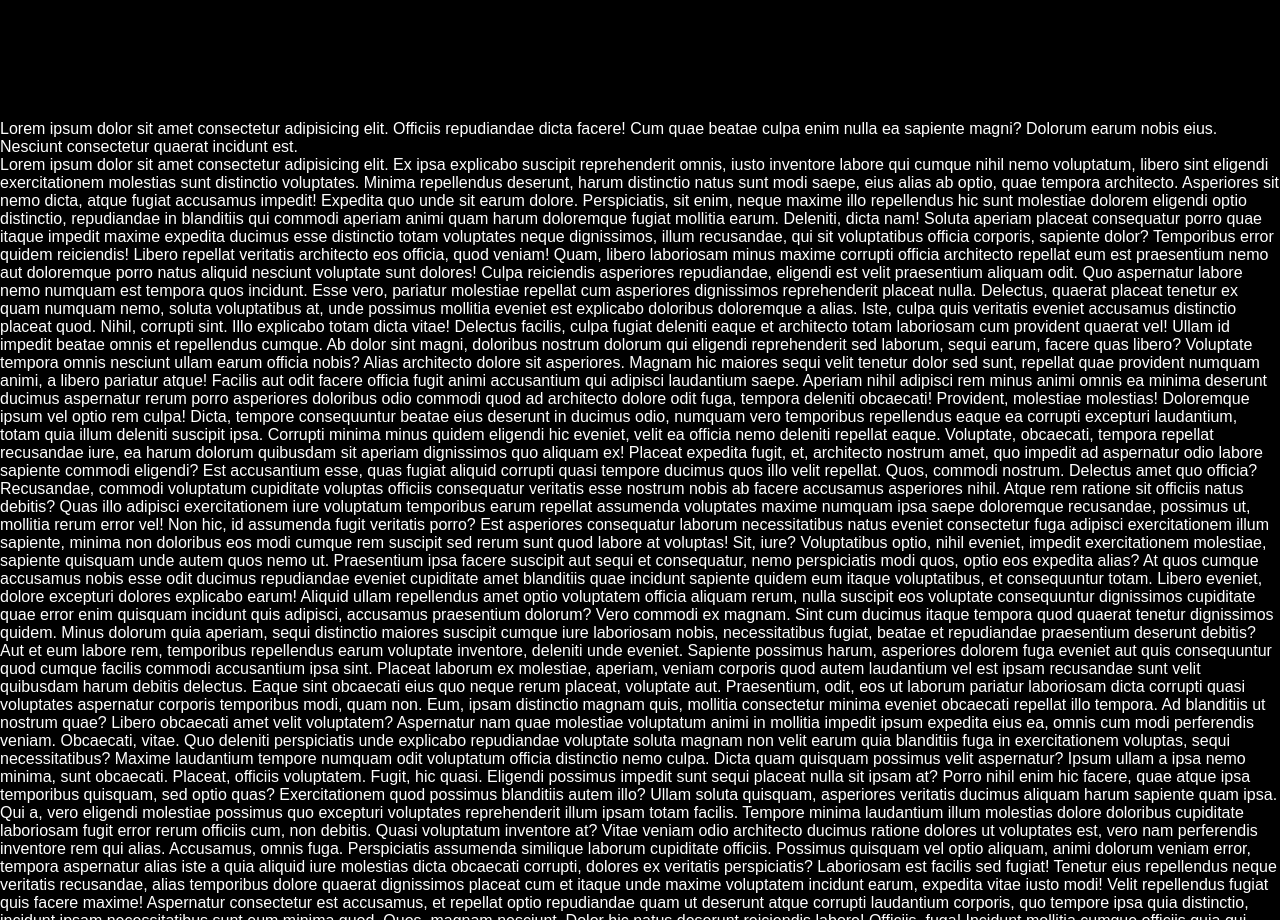
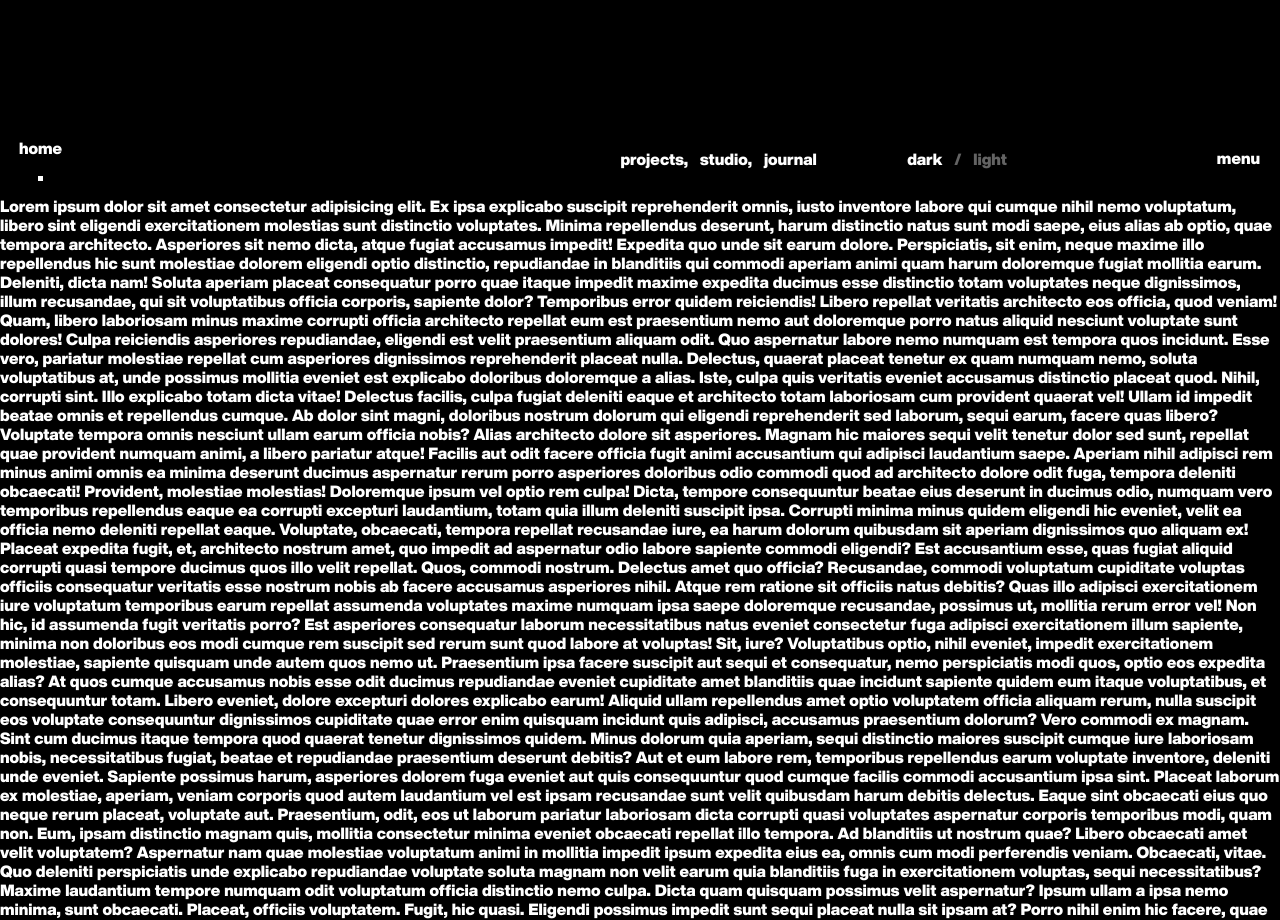
Before and after one commit to krishvaghasiya705/dhk-co, a React (Create React App) app: page / in a window 1280 px wide. Shown: the part 1160-2080 px from the top of the page. Built offline with nearby package versions, Linux system fonts and the light colour scheme.

Commit message:
Enhance header component with responsive layout, implement theme toggle functionality, and add new font styles. Update global styles and variables for improved design consistency.

```diff
--- a/src/common/header/header.scss
+++ b/src/common/header/header.scss
@@ -1,9 +1,105 @@
 header {
-    position: sticky;
-    top: 0;
-    left: 0;
-    width: 100%;
-    z-index: 100;
-    background: #000;
-    color: #fff;
+  position: sticky;
+  top: 0;
+  left: 0;
+  width: 100%;
+  z-index: 9;
+  mix-blend-mode: difference;
+
+  .header-flx {
+    display: flex;
+    justify-content: space-between;
+    align-items: center;
+    padding: 16px 20px;
+
+    .header-logo {
+      width: 160px;
+
+      .header-logo-flx {
+        width: 41px;
+        display: flex;
+        justify-content: center;
+        align-items: center;
+        flex-direction: column;
+        gap: 16px;
+
+        .header-home-text {
+          font-size: 16px;
+          line-height: 24px;
+          font-weight: 700;
+          color: var(--white);
+          font-family: var(--primary-font);
+        }
+
+        .logo-box {
+          width: 5px;
+          height: 5px;
+          background-color: var(--white);
+        }
+      }
+    }
+
+    .header-links-main {
+      display: flex;
+      align-items: center;
+      gap: 12px;
+      margin-left: 350px;
+
+      a {
+        font-size: 16px;
+        line-height: 24px;
+        font-weight: 700;
+        color: var(--white);
+        font-family: var(--primary-font);
+        transition: 0.2s ease-in-out;
+
+        &:hover {
+          color: var(--grey);
+        }
+      }
+    }
+
+    .header-right-content {
+      display: flex;
+      gap: 210px;
+      align-items: center;
+
+      .header-theme-button-flx {
+        display: flex;
+        align-items: center;
+        gap: 12px;
+
+        span {
+          font-size: 16px;
+          line-height: 24px;
+          font-weight: 700;
+          color: var(--grey);
+          font-family: var(--primary-font);
+          cursor: pointer;
+          transition: 0.2s ease-in-out;
+
+          &.active {
+              cursor: default;
+            color: var(--white);
+          }
+        }
+      }
+
+      .menu-icon {
+        cursor: pointer;
+        span {
+          font-size: 16px;
+          line-height: 23px;
+          font-weight: 700;
+          color: var(--white);
+          font-family: var(--primary-font);
+          transition: 0.2s ease-in-out;
+
+          &:hover {
+            color: var(--grey);
+          }
+        }
+      }
+    }
+  }
 }
--- a/src/common/header/index.js
+++ b/src/common/header/index.js
@@ -1,13 +1,45 @@
-import React from 'react'
+import React, { useEffect, useState } from 'react'
 import Grdscrollingsection from '../../components/grdscrollingsection'
 import "./header.scss"
+import { NavLink } from 'react-router-dom'
 
 export default function Header() {
+  const [theme, setTheme] = useState(localStorage.getItem('theme') || 'dark');
+
+  useEffect(() => {
+    document.documentElement.setAttribute('data-theme', theme);
+    localStorage.setItem('theme', theme);
+  }, [theme]);
+
   return (
     <>
       <Grdscrollingsection />
       <header>
-        Lorem ipsum dolor sit amet consectetur adipisicing elit. Officiis repudiandae dicta facere! Cum quae beatae culpa enim nulla ea sapiente magni? Dolorum earum nobis eius. Nesciunt consectetur quaerat incidunt est.
+        <div className='container'>
+          <div className='header-flx'>
+            <div className='header-logo'>
+              <div className='header-logo-flx'>
+                <span className='header-home-text'>home</span>
+                <span className='logo-box'></span>
+              </div>
+            </div>
+            <div className='header-links-main'>
+              <NavLink to="/">projects,</NavLink>
+              <NavLink to="/">studio,</NavLink>
+              <NavLink to="/">journal</NavLink>
+            </div>
+            <div className='header-right-content'>
+              <div className='header-theme-button-flx'>
+                <span className={theme === "dark" ? 'active' : ''} onClick={() => setTheme('dark')}>dark</span>
+                <span className={theme === "light" ? 'active' : ''}>/</span>
+                <span className={theme === "light" ? 'active' : ''} onClick={() => setTheme('light')}>light</span>
+              </div>
+              <div className='menu-icon'>
+                <span>menu</span>
+              </div>
+            </div>
+          </div>
+        </div>
       </header>
     </>
   )
--- a/src/global.scss
+++ b/src/global.scss
@@ -70,3 +70,13 @@ p {
   width: 0;
   height: 0;
 }
+
+@font-face {
+  font-family: "Helvetica Now Display";
+  src: url(font/HelveticaNowDisplay-Black.woff);
+}
+
+@font-face {
+  font-family: "Helvetica Now Display";
+  src: url(font/HelveticaNowDisplay-Black.woff2);
+}
--- a/src/styles/variables.scss
+++ b/src/styles/variables.scss
@@ -1,15 +1,12 @@
 :root {
-    --black: #000000;
-    --darkgrey: #1e1f22;
-    --grey: #454545;
-    --blackgrey: #111111;
-    --lighgrey: #444444;
-    --textgrey: #8e8e8e;
-    --grey: #808080;
-    --lightgrey: #efefef;
-    --lightgrey2: #5C5C5C;
-    --white: #fefefe;
-    --whitepure: #fff;
-    --transparent: #ffffff00;
-    --primary-font: "Zoom Pro Extended Regular", sans-serif;
-  }
+  --white: #fff;
+  --black: #000000;
+  --grey: #636363;
+  --transparent: #ffffff00;
+  --primary-font: "Helvetica Now Display";
+}
+
+[data-theme="light"] {
+  // --white: #000000;
+  --black: #fff;
+}
```
Also changed, not shown: src/font/HelveticaNowDisplay-Black.woff (added), src/font/HelveticaNowDisplay-Black.woff2 (added).
